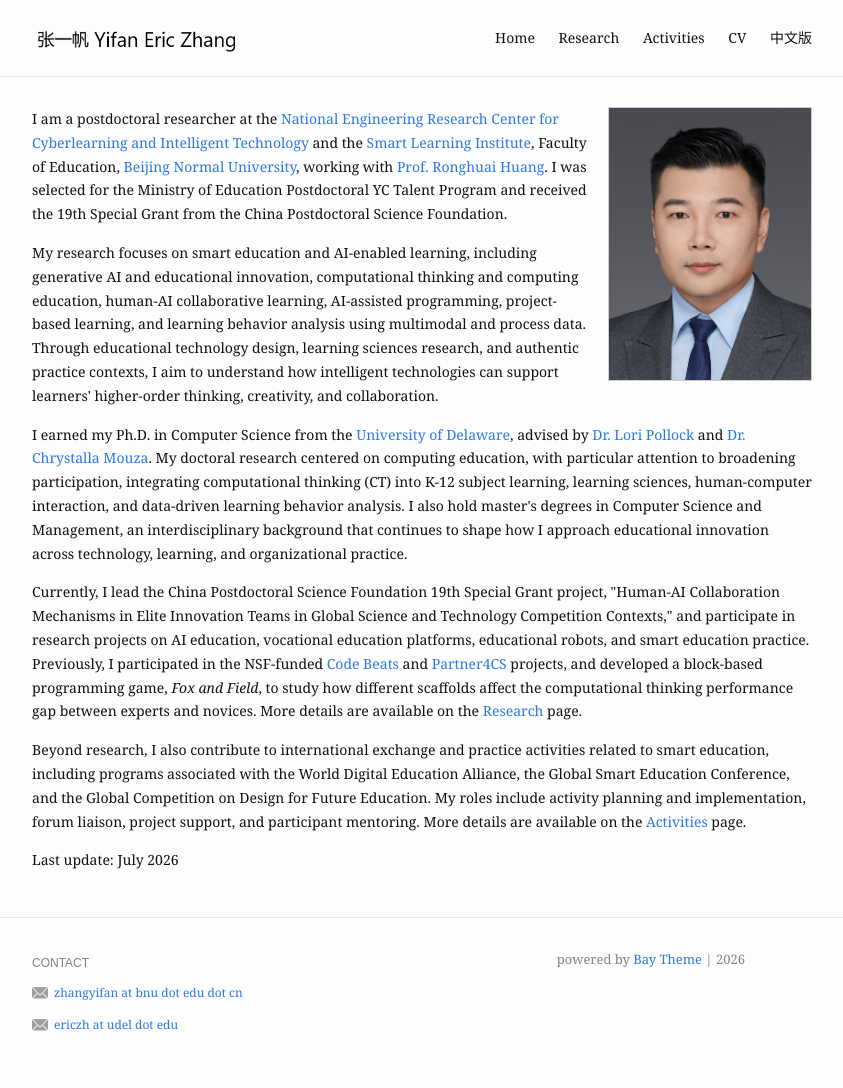
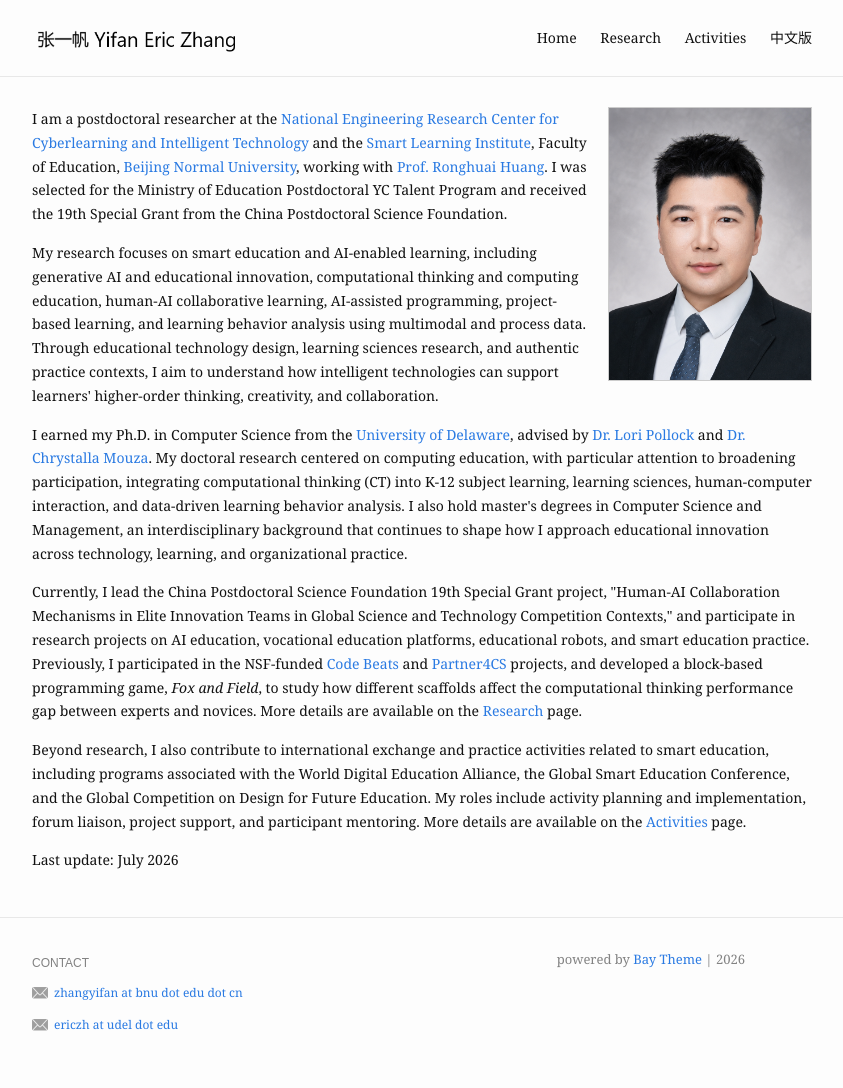
Before and after one commit to mianhu888/mianhu888.github.io, a Jekyll site: the page built from index_en.md, in a window 1280 px wide. Shown: the whole page, without its empty margins (218-1061 px from the left). Built offline with Jekyll 4.4.1, drawn with Linux system fonts in a browser that asks for light colours.

Commit message:
update profile img, remove cv

```diff
--- a/_config.yml
+++ b/_config.yml
@@ -6,7 +6,7 @@ description: >- # this means to ignore newlines until "baseurl:"
   Yifan's Personal Website.
 baseurl: "/" # the subpath of the site
 url: "https://mianhu888.github.io" # the base hostname & protocol for the site
-og_image: /assets/img/profile-pic.jpg
+og_image: /assets/img/profile-pic.png
 
 header:
   pages_cn:
@@ -16,8 +16,6 @@ header:
       slug: /research
     - name: 活动
       slug: /project
-    - name: 简历
-      slug: /CV
     - name: English
       slug: /index_en
 
@@ -28,8 +26,6 @@ header:
       slug: /research_en
     - name: Activities
       slug: /project_en
-    - name: CV
-      slug: /CV_en
     - name: 中文版
       slug: /
 
--- a/index_en.md
+++ b/index_en.md
@@ -1,7 +1,7 @@
 ---
 layout: home_en
 profile_picture:
-  src: /assets/img/profile-pic.jpg
+  src: /assets/img/profile-pic.png
   alt: website picture
 ---
 
```
Also changed, not shown: index.md (+1 -1 lines), project_en.md (+2 -2 lines), assets/img/profile-pic.jpg (deleted), assets/img/profile-pic.png (added), 1 other file.
